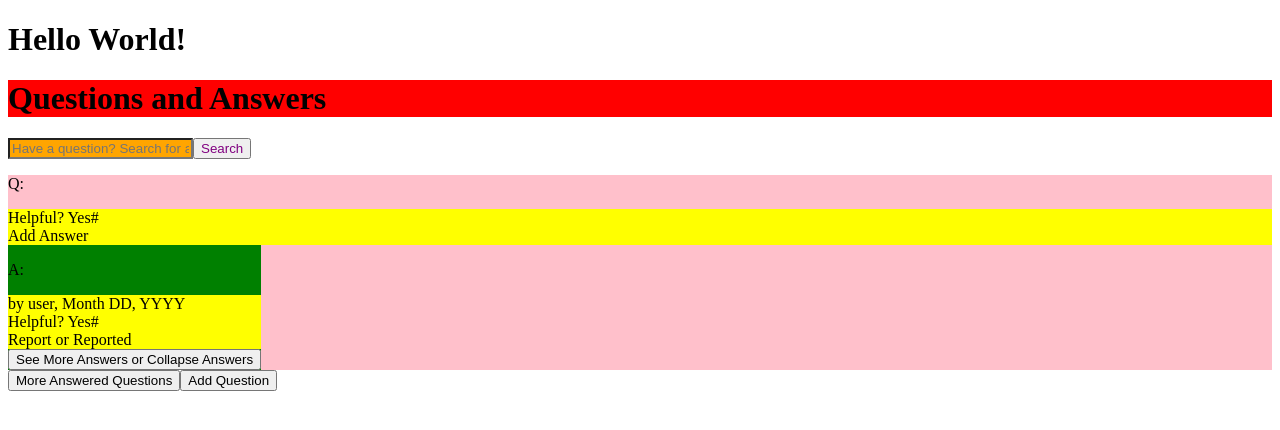
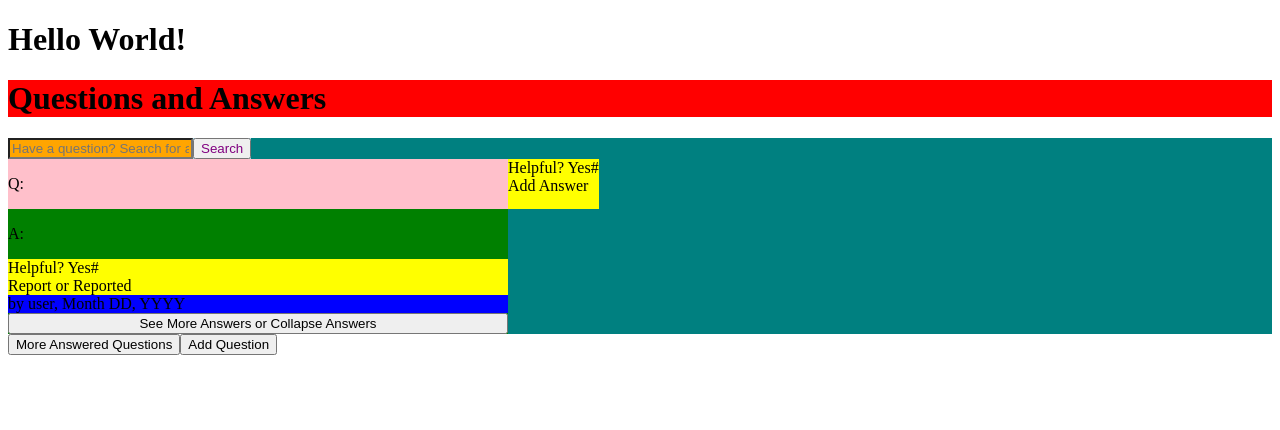
Before and after one commit to ScottBClary/uzumaki_project_atelier, a React app: page / in a window 1280 px wide. Shown: the top 430 px of the page. Built offline with nearby package versions, Linux system fonts and the light colour scheme.

Commit message:
using only flex box

```diff
--- a/src/QandA/MainQA.js
+++ b/src/QandA/MainQA.js
@@ -12,8 +12,11 @@ class MainQA extends React.Component {
     return (
       <div>
         <h1 className='header'>Questions and Answers</h1>
-        <Search/>
-        <OneQ/>
+        <div className='qa-container'>
+          <Search/>
+          <OneQ/>
+          <OneA/>
+        </div>
         <button>More Answered Questions</button>
         <button>Add Question</button>
       </div>
--- a/src/QandA/OneA.js
+++ b/src/QandA/OneA.js
@@ -7,10 +7,12 @@ class OneA extends React.Component {
   render() {
     return (
       <div className='answer'>
-        <p>A:</p>
-        <span>by user, Month DD, YYYY</span>
-        <span className='answer-link'>Helpful? Yes#</span>
-        <span className='answer-link'>Report or Reported</span>
+        <p className='answer-text'>A:</p>
+        <div className='answer-links'>
+          <span className='answer-help-link'>Helpful? Yes#</span>
+          <span className='answer-report-link'>Report or Reported</span>
+        </div>
+        <span className='answer-identifier'>by user, Month DD, YYYY</span>
         <button>See More Answers or Collapse Answers</button>
       </div>
     );
--- a/src/QandA/OneQ.js
+++ b/src/QandA/OneQ.js
@@ -8,10 +8,11 @@ class OneQ extends React.Component {
   render() {
     return (
       <div className='question'>
-        <p>Q:</p>
-        <span>Helpful? Yes#</span>
-        <span>Add Answer</span>
-        <OneA/>
+        <p className='question-text'>Q:</p>
+        <div className='question-links'>
+          <span className='question-help-link'>Helpful? Yes#</span>
+          <span className='question-add-answer-link'>Add Answer</span>
+        </div>
       </div>
     );
   }
--- a/src/QandAstyle.css
+++ b/src/QandAstyle.css
@@ -6,7 +6,7 @@
 
 /*-----------Search----------*/
 .search-bar {
-  color: blue;
+  background-color: lightblue;
 }
 
 .search-bar input {
@@ -17,22 +17,59 @@
   color: purple;
 }
 
+/*---------Q and A set----------*/
+.qa-container {
+  align-items: flex-start;
+  background-color: teal;
+  display: flex;
+  flex-flow: column nowrap;
+}
+
 /*---------Question----------*/
 .question {
   background-color: pink;
-
+  display: flex;
+  flex-flow: row nowrap;
+}
+.question-text {
+  background-color: pink;
+  width: 500px;
+}
+.question-links {
+  background-color: yellow;
+  display: flex;
+  flex-flow: column nowrap;
+}
+.question-help-link {
+  background-color: yellow;
 }
 
-.question span {
+.question-add-answer-link {
   background-color: yellow;
-  display:block;
 }
+
 /*-------------Answer---------*/
 .answer {
   background-color: green;
-  display: inline-block
+  display: grid;
+}
+.answer-text {
+  background-color: green;
+  width: 500px;
+}
+.answer-identifier {
+  background-color: blue;
+}
+.answer-links {
+  background-color: yellow;
+  display: flex;
+  flex-flow: column nowrap
 }
 
-.answer-link {
-  display: block;
+.answer-help-link {
+  background-color: yellow;
 }
+
+.answer-report-link {
+  background-color: yellow;
+}
```
